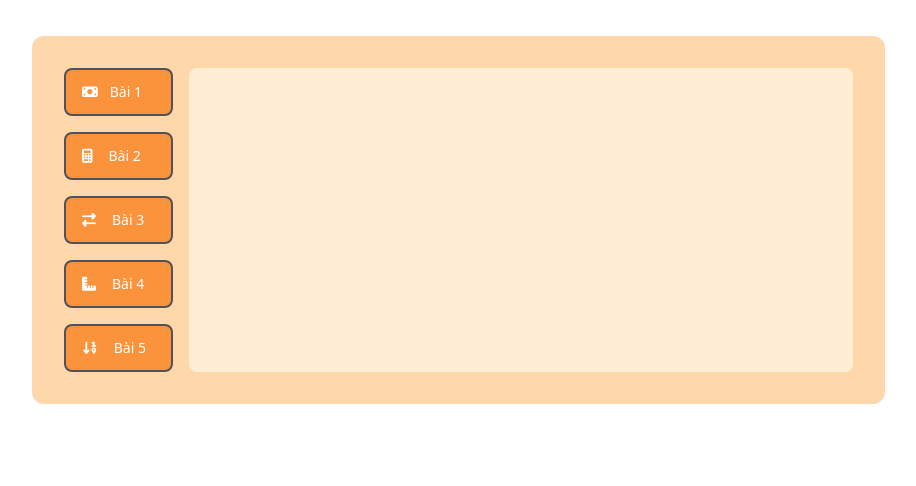
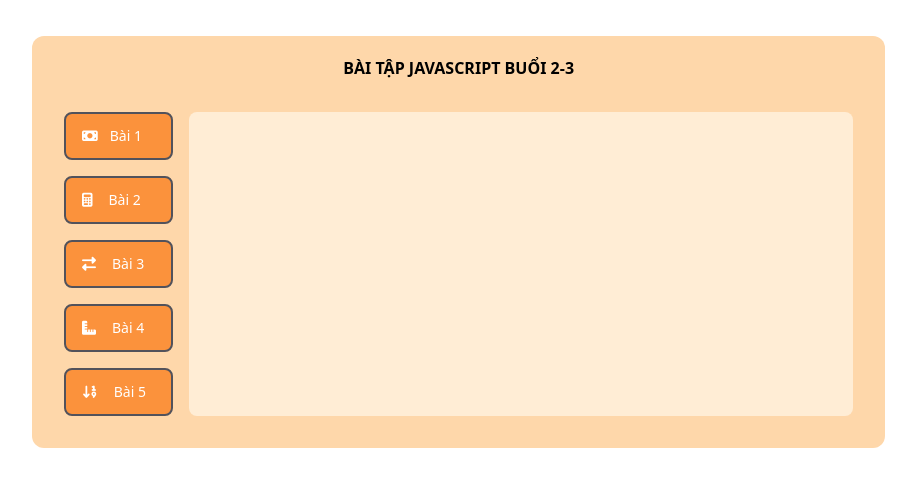
Before and after one commit to PAH911/JS_Buoi2-3_PhamAnhHuy, a plain HTML site: page index.html in a window 1280 px wide. Shown: the whole page, without its empty margins (4-920 px from the left). Drawn offline with nearby package versions, Linux system fonts and the light colour scheme.

Commit message:
add title

```diff
--- a/index.html
+++ b/index.html
@@ -24,6 +24,9 @@
     <div
       class="container flex-col justify-center items-center rounded-xl bg-orange-200 m-9 w-2/3"
     >
+      <h1 class="font-bold text-center text-black pt-5">
+        BÀI TẬP JAVASCRIPT BUỔI 2-3
+      </h1>
       <div class="md:flex p-8">
         <ul
           class="flex-column space-y-4 text-sm font-medium text-gray-500 dark:text-gray-400 w-1/6 md:me-4 mb-4 md:mb-0"
```
